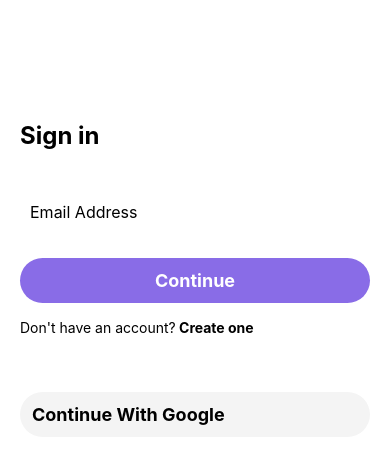
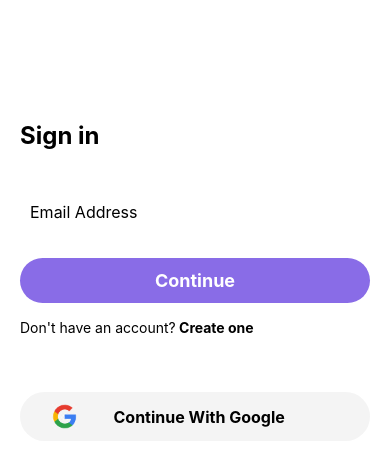
Before and after one commit to Divaodedra2112/mahadev, a React Native app: screen /Login in a window 390 px wide. Shown: the top 468 px of the page. Built offline with nearby package versions, Linux system fonts and the light colour scheme; what @react-native-google-signin/google-signin would draw is missing.

Commit message:
#chore:fix designe

```diff
--- a/src/components/SignUpComponents/AdditionalInfo.jsx
+++ b/src/components/SignUpComponents/AdditionalInfo.jsx
@@ -1,5 +1,5 @@
 import React from 'react';
-import { View, Text, TouchableOpacity } from 'react-native';
+import { View, Text, TouchableOpacity, ActivityIndicator } from 'react-native';
 import DropDownPicker from 'react-native-dropdown-picker';
 import styles from './signup.styles';
 
@@ -12,6 +12,7 @@ const AdditionalInfo = ({
     openAgeDropdown,
     setOpenAgeDropdown,
     goToBasicInfo,
+    loading,
 }) => {
     return (
         <>
@@ -22,7 +23,8 @@ const AdditionalInfo = ({
                 <Text style={styles.backButtonText}>{'<'}</Text>
                 </TouchableOpacity>
                 <Text style={styles.additionalTitle}>Tell us About yourself</Text>
-                <Text style={styles.label}>Who do you shop for ?</Text>
+                <View style={styles.agebox}>
+                <Text style={styles.labelText}>Who do you shop for ?</Text>
                 <View style={styles.genderContainer}>
                     <TouchableOpacity
                         style={[styles.genderButton, gender === 'Men' && styles.selectedButton]}
@@ -40,14 +42,16 @@ const AdditionalInfo = ({
                         <Text style={[styles.genderButtonText, gender === 'Women' && { color: "white" }]}>Women</Text>
                     </TouchableOpacity>
                 </View>
+                </View>
 
-                <Text style={styles.label}>How Old ar you?</Text>
+
+                <View style={styles.agebox}>
+                <Text style={styles.labelText}>How Old are you?</Text>
                 <DropDownPicker
                     open={openAgeDropdown}
                     value={ageRange}
                     items={[
-                        // { label: '0-4', value: '0-4' },
-                        // { label: '5-17', value: '5-17' },
+
                         { label: '18-25', value: '18-25' },
                         { label: '26-35', value: '26-35' },
                         { label: '36-45', value: '36-45' },
@@ -58,12 +62,23 @@ const AdditionalInfo = ({
                     setValue={setAgeRange}
                     style={styles.dropdown}
                     placeholder='Age Range' />
+                </View>
+
+
             </View>
-            <View style={styles.bottomContainer}>
-                <TouchableOpacity style={styles.signUpButton} onPress={async () => await handleCreate()}>
-                    <Text style={styles.buttonText}>Finish</Text>
-                </TouchableOpacity>
-            </View>
+
+                <View style={styles.bottomContainer}>
+        <TouchableOpacity
+          style={[styles.signUpButton, loading && { opacity: 0.7 }]}
+          onPress={loading ? null : handleCreate}
+        >
+          {loading ? (
+            <ActivityIndicator size="small" color="#FFF" />
+          ) : (
+            <Text style={styles.buttonText}>Finish</Text>
+          )}
+        </TouchableOpacity>
+      </View>
         </>
     )
 };
--- a/src/components/SignUpComponents/signup.styles.jsx
+++ b/src/components/SignUpComponents/signup.styles.jsx
@@ -59,6 +59,12 @@ const styles = StyleSheet.create({
     fontWeight: '600',
     marginBottom: 8,
   },
+  labelText: {
+    fontSize: 16,
+    fontWeight: '400',
+    marginBottom: 8,
+  },
+  agebox:{marginTop:20},
   genderContainer: {
     flexDirection: 'row',
     justifyContent: 'space-between',
--- a/src/screens/login.jsx
+++ b/src/screens/login.jsx
@@ -1,21 +1,18 @@
-import { View, Text, TextInput, StyleSheet, TouchableOpacity, Alert } from 'react-native';
+import { View, Text, TextInput, StyleSheet, TouchableOpacity, Alert, Image, ActivityIndicator } from 'react-native';
 import React, { useState } from 'react';
 import { useNavigation } from '@react-navigation/native';
 import auth from '@react-native-firebase/auth';
-// import MaterialCommunityIcons from 'react-native-vector-icons/MaterialCommunityIcons'
-// import FontAwesome from 'react-native-vector-icons/FontAwesome';
-// import Icon from '@react-native-vector-icons/Fontawesome';
 import {
   GoogleSignin,
   statusCodes,
 } from '@react-native-google-signin/google-signin';
 
-// import FontAwesome5 from 'react-native-vector-icons/FontAwesome5';
 
 const Login = () => {
   const [email, setEmail] = useState('');
   const [password, setPassword] = useState('');
   const [isEmailSubmitted, setIsEmailSubmitted] = useState(false);
+  const [loading, setLoading] = useState(false);
   const navigation = useNavigation();
 
   const handleEmailSubmit = () => {
@@ -32,21 +29,23 @@ const Login = () => {
       navigation.goBack();
     }
   };
+
 const login = () => {
-    console.log('kkkkkkk')
     if (password.trim() === '') {
       Alert.alert('Error', 'Please enter your password.');
       return;
     }
 
-    console.log('email, password: ', email, password);
+    setLoading(true);
     auth()
       .signInWithEmailAndPassword(email, password)
       .then(() => {
+        setLoading(false);
         Alert.alert('Success', 'Login successfully!');
-        // navigation.navigate('HomeTabs');
+        navigation.navigate('HomeTabs');
       })
       .catch((error) => {
+        setLoading(false);
         console.log(error);
         Alert.alert('Error', error.message);
       });
@@ -100,8 +99,20 @@ const Login = () => {
             <Text onPress={() => navigation.navigate('Signup')} style={styles.text}>Don't have an account?<Text style={styles.createone}> Create one</Text></Text>
           </View>
           <TouchableOpacity style={styles.googleButton} onPress={signIn}>
+            <View style={styles.googleview}>
+              <Image
+                source={require('../assests/images/Logo-google-icon-PNG.png')}
+                style={styles.googleIcon}
+              />
+            </View>
+
+            <View style={styles.googleText}>
               <Text style={styles.googleButtonText}>Continue With Google</Text>
+
+            </View>
+
           </TouchableOpacity>
+
         </>
       ) : (
         <>
@@ -113,8 +124,16 @@ const Login = () => {
             secureTextEntry
             backgroundColor="#f4f4f4"
           />
-            <TouchableOpacity style={styles.button} onPress={login}>
+
+               <TouchableOpacity
+            style={[styles.button, loading && styles.disabledButton]}
+            onPress={loading ? null : login}
+          >
+            {loading ? (
+              <ActivityIndicator size="small" color="#fff" />
+            ) : (
               <Text style={styles.buttonText}>Continue</Text>
+            )}
           </TouchableOpacity>
         </>
       )}
@@ -140,7 +159,7 @@ const styles = StyleSheet.create({
     color: '#896ce7',
   },
   googleIcon: {
-    marginRight: 10, // Space between icon and text
+    marginRight: 10,
   },
   container: {
     backgroundColor: "white",
@@ -180,7 +199,8 @@ const styles = StyleSheet.create({
     borderRadius: 50,
     alignItems: 'center',
     marginBottom: 16,
-    flexDirection: 'row'
+    flexDirection: 'row',
+    justifyContent: 'center'
   },
   buttonText: {
     color: '#fff',
@@ -189,7 +209,7 @@ const styles = StyleSheet.create({
   },
   googleButtonText: {
     color: '#000',
-    fontSize: 18,
+    fontSize: 16,
     fontWeight: 'bold',
   },
   SignInbuttonText: {
@@ -218,6 +238,19 @@ const styles = StyleSheet.create({
     alignItems: 'center',
     marginBottom: 16,
   },
+  googleIcon: {
+    width: 25,
+    height: 25,
+    alignSelf: 'baseline',
+    marginLeft: 20
+  },
+  googleview: {
+    flex: 1
+  },
+  googleText: { flex: 3},
+  disabledButton: {
+    backgroundColor: '#b3a7df',
+  },
 });
 
 export default Login;
```
Also changed, not shown: react-native.config.js (+13 -2 lines), src/screens/signup.jsx (+98 -17 lines), src/assests/images/Logo-google-icon-PNG.png (added), 3 other files (tests, documents, lock files or other folders). Lines whose indentation alone changed are shown as unchanged.
